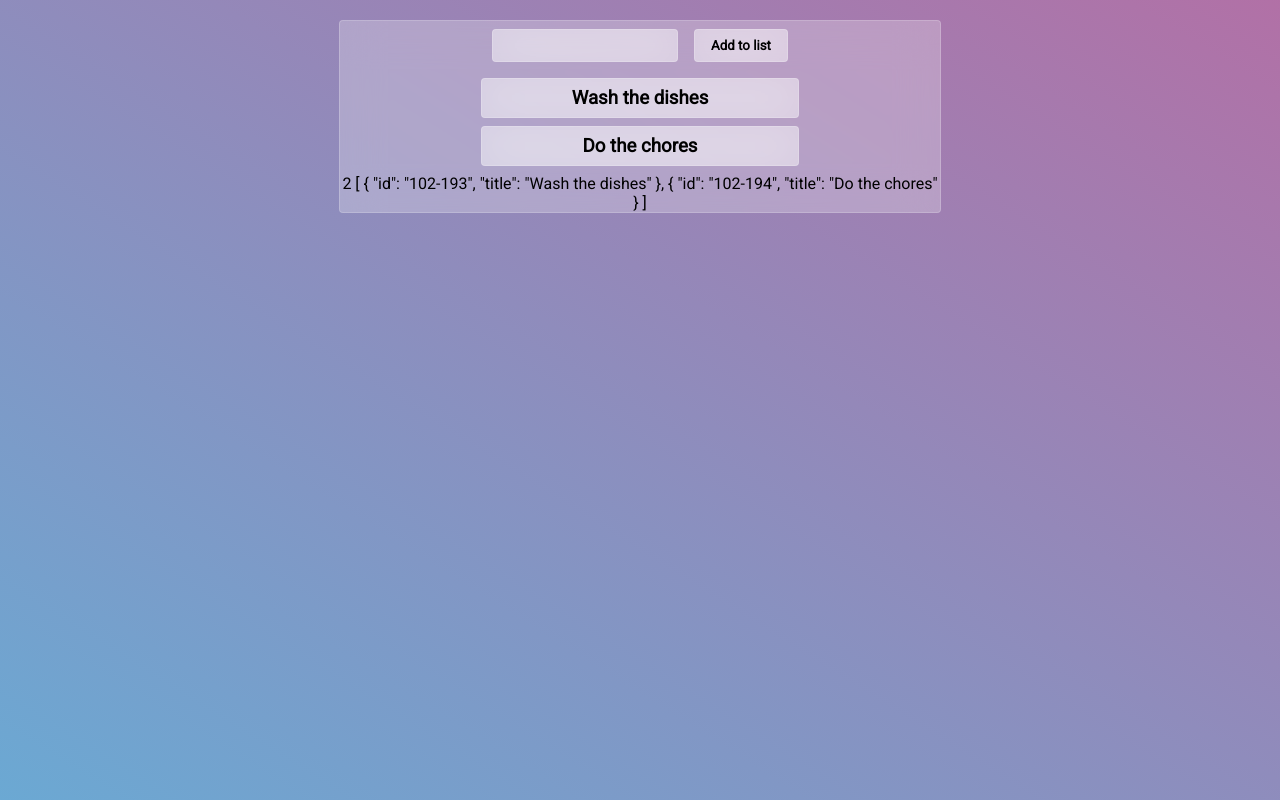
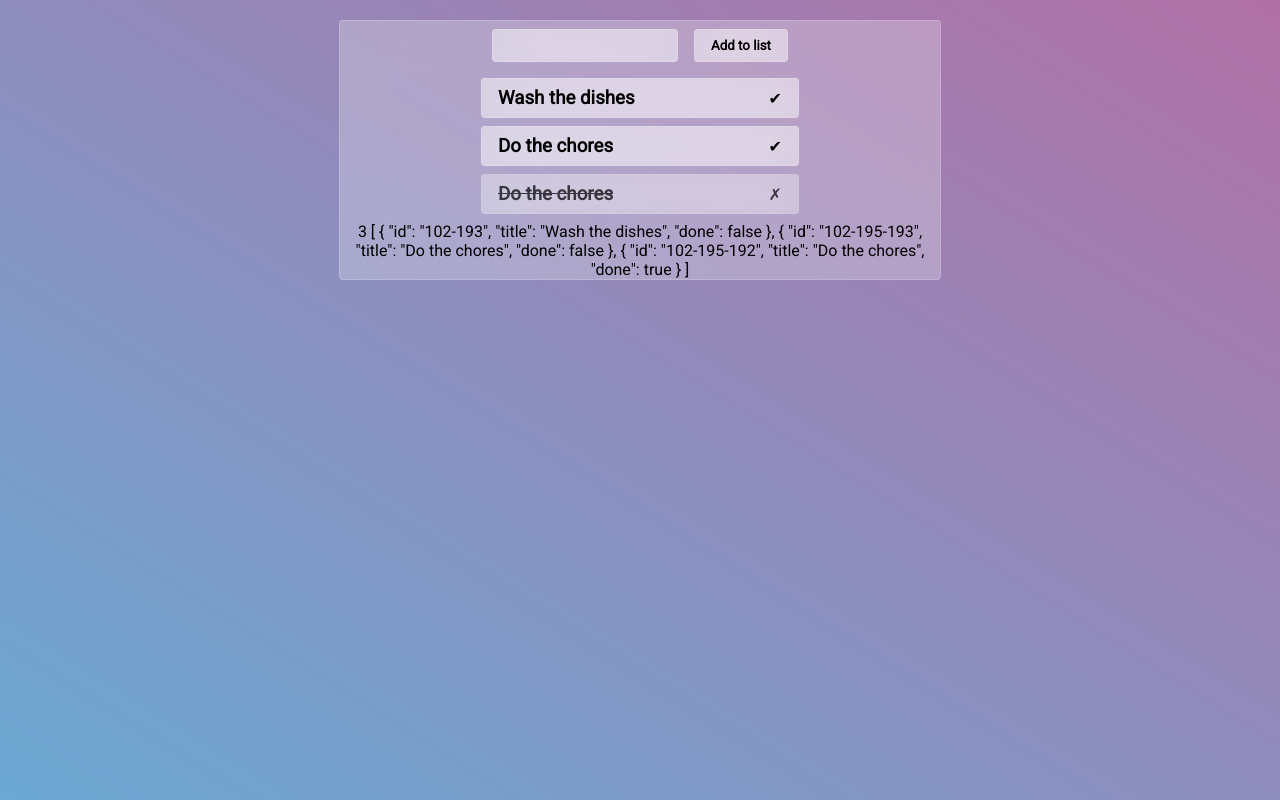
Before and after one commit to tq-bit/discovery-composition-api, a Vue app: page / in a window 1280 px wide. Built offline with nearby package versions, Linux system fonts and the light colour scheme.

Commit message:
ref: add styles & icons

```diff
--- a/src/assets/styles.css
+++ b/src/assets/styles.css
@@ -65,6 +65,27 @@ html {
   outline: none;
 }
 
+
+.todo-list-element {
+  min-height: 1rem;
+  display: flex;
+  flex-direction: row;
+  align-items: center;
+  justify-content: space-between;
+}
+
+.todo-list-element-done {
+  opacity: 0.7;
+}
+
+.todo-list-element-done>h3 {
+  text-decoration: line-through;
+}
+
+.todo-list-element-icon {
+  cursor: pointer;
+}
+
 .todo-button {
   font-weight: 600;
 }
--- a/src/components/TodoItem.vue
+++ b/src/components/TodoItem.vue
@@ -1,11 +1,14 @@
 <template>
-  <li class="todo-element todo-list-item">
-    <h3 class="todo-list-element-title">{{ item.title }}</h3>
+  <li class="todo-element todo-list-element" :class="{'todo-list-element-done': item.done}">
+    <h3 class="todo-list-element-title" >{{ item.title }}</h3>
+    <footer class=".todo-list-element-icons ">
+      <span v-if="!item.done" @click="$emit('todo-done')" class="todo-list-element-icon">✔</span>
+      <span v-if="item.done" @click="$emit('todo-delete')" class="todo-list-element-icon">✗</span>
+    </footer>
   </li>
 </template>
 
 <script>
-
 export default {
   props: {
     item: {
--- a/src/use/useTodos.js
+++ b/src/use/useTodos.js
@@ -6,10 +6,17 @@ export default function useTodos() {
     {
       id: "102-193",
       title: "Wash the dishes",
+      done: false
     },
     {
-      id: "102-194",
+      id: "102-195-193",
       title: "Do the chores",
+      done: false
+    },
+    {
+      id: "102-195-192",
+      title: "Do the chores",
+      done: true
     },
   ]);
 
@@ -25,7 +32,8 @@ export default function useTodos() {
   }
 
   const _createRandomId = () => {
-    return Math.ceil(Math.random() * 100 + "-" + Math.random() * 100)
+    const random = () => Math.floor(Math.random() * 999);
+    return `${random()}-${random()}-${random()}`
   }
 
   return { todoInputModel, todoState, todoCount, removeTodo, addTodo }
```
